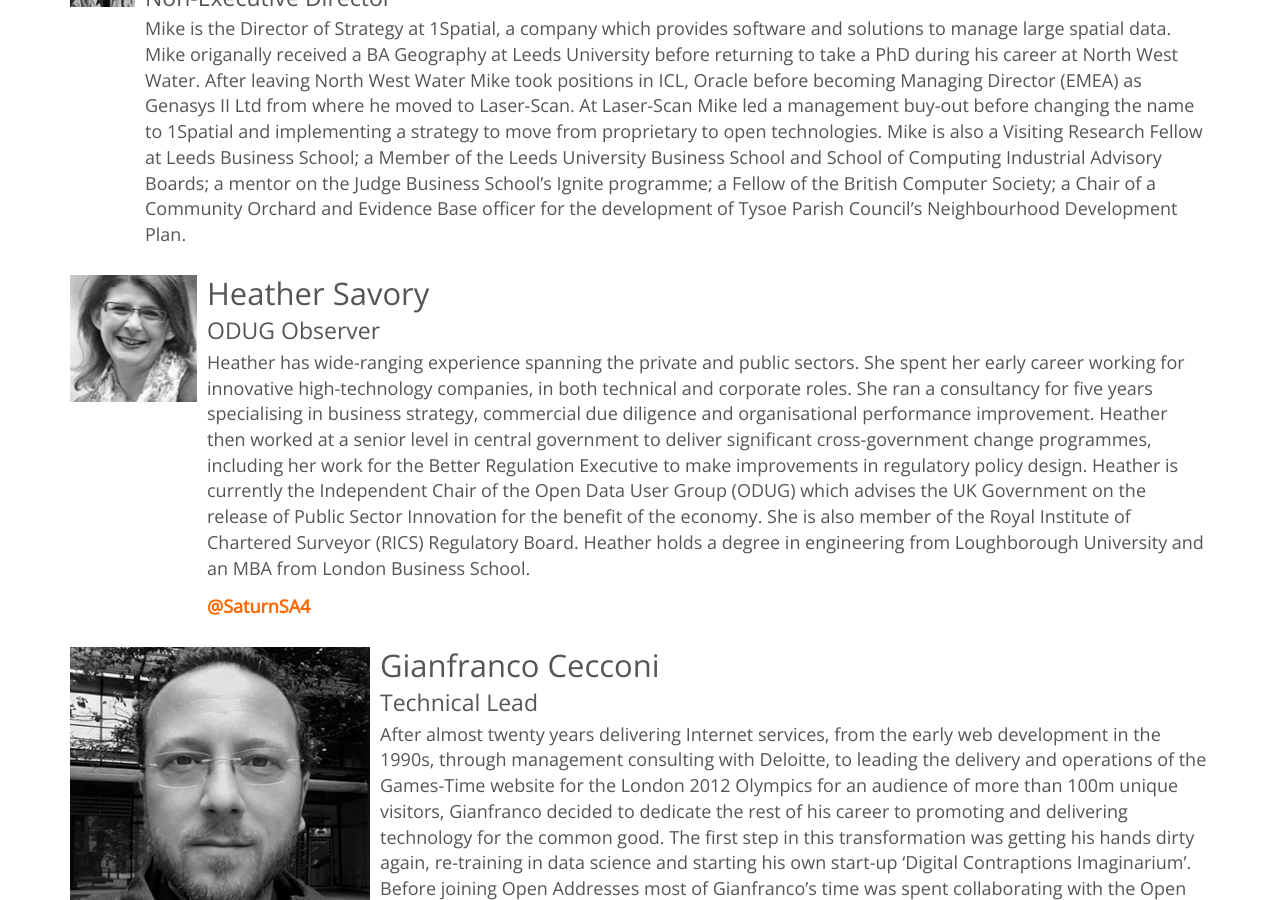
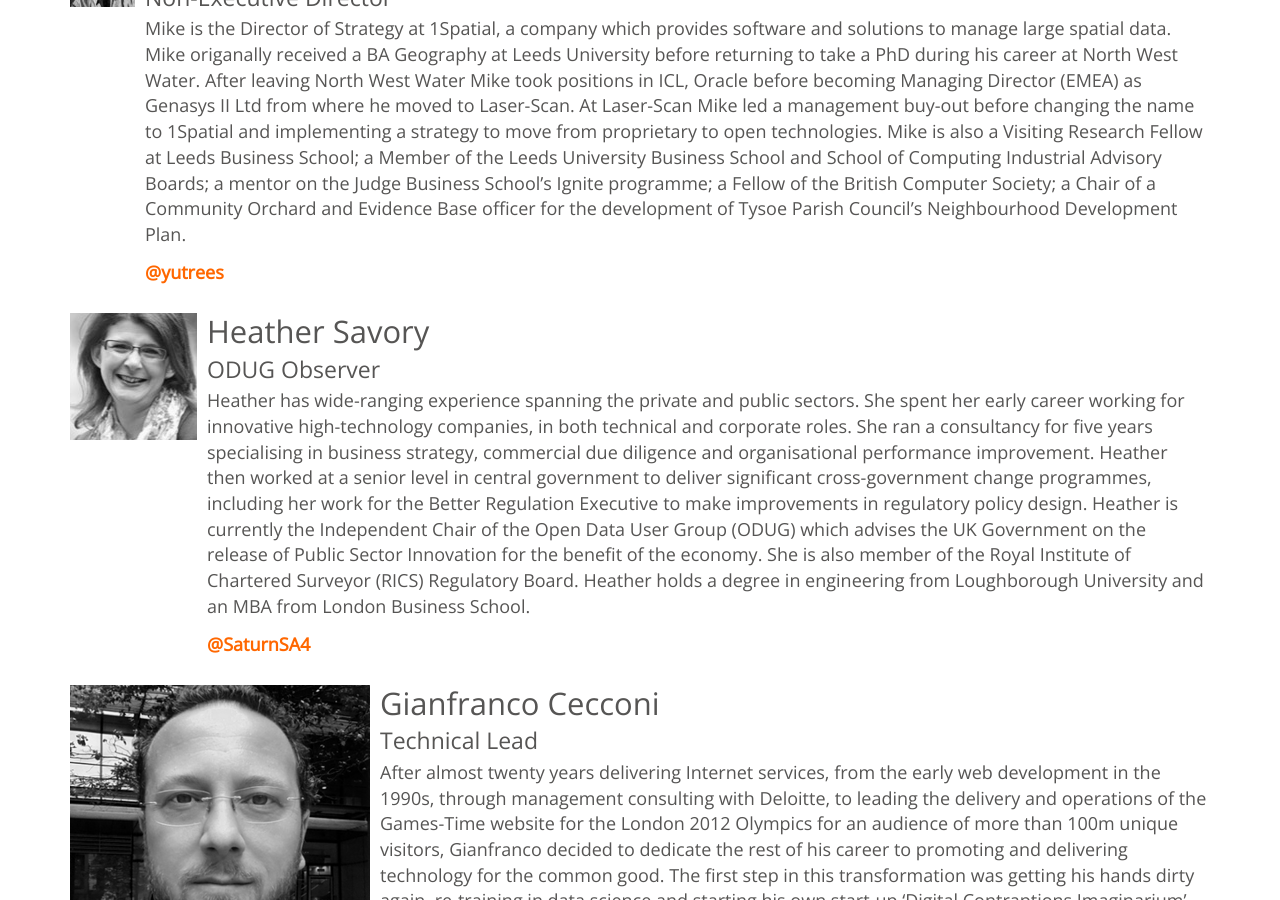
Before and after one commit to OpenAddressesUK/OLD_openaddressesuk.github.io, a Jekyll site: the page built from about/team.html, in a window 1280 px wide and 900 px high, scrolled down 2364 px. Built offline with Jekyll 4.4.1, drawn with Linux system fonts in a browser that asks for light colours; nearby versions of some CDN libraries.

Commit message:
Website Content - Team
Adding Mike Sanderson’s twitter address

```diff
--- a/_data/team.yml
+++ b/_data/team.yml
@@ -18,6 +18,7 @@
 - name: Dr Mike Sanderson
   role: Non-Executive Director
   image: /assets/images/ms.jpg
+  twitter: yutrees
   bio: Mike is the Director of Strategy at 1Spatial, a company which provides software and solutions to manage large spatial data. Mike origanally received a BA Geography at Leeds University before returning to take a PhD during his career at North West Water. After leaving North West Water Mike took positions in ICL, Oracle before becoming Managing Director (EMEA) as Genasys II Ltd from where he moved to Laser-Scan. At Laser-Scan Mike led a management buy-out before changing the name to 1Spatial and implementing a strategy to move from proprietary to open technologies. Mike is also a Visiting Research Fellow at Leeds Business School; a Member of the Leeds University Business School and School of Computing Industrial Advisory Boards; a mentor on the Judge Business School’s Ignite programme; a Fellow of the British Computer Society; a Chair of a Community Orchard and Evidence Base officer for the development of Tysoe Parish Council’s Neighbourhood Development Plan.
 
 - name: Heather Savory
```
